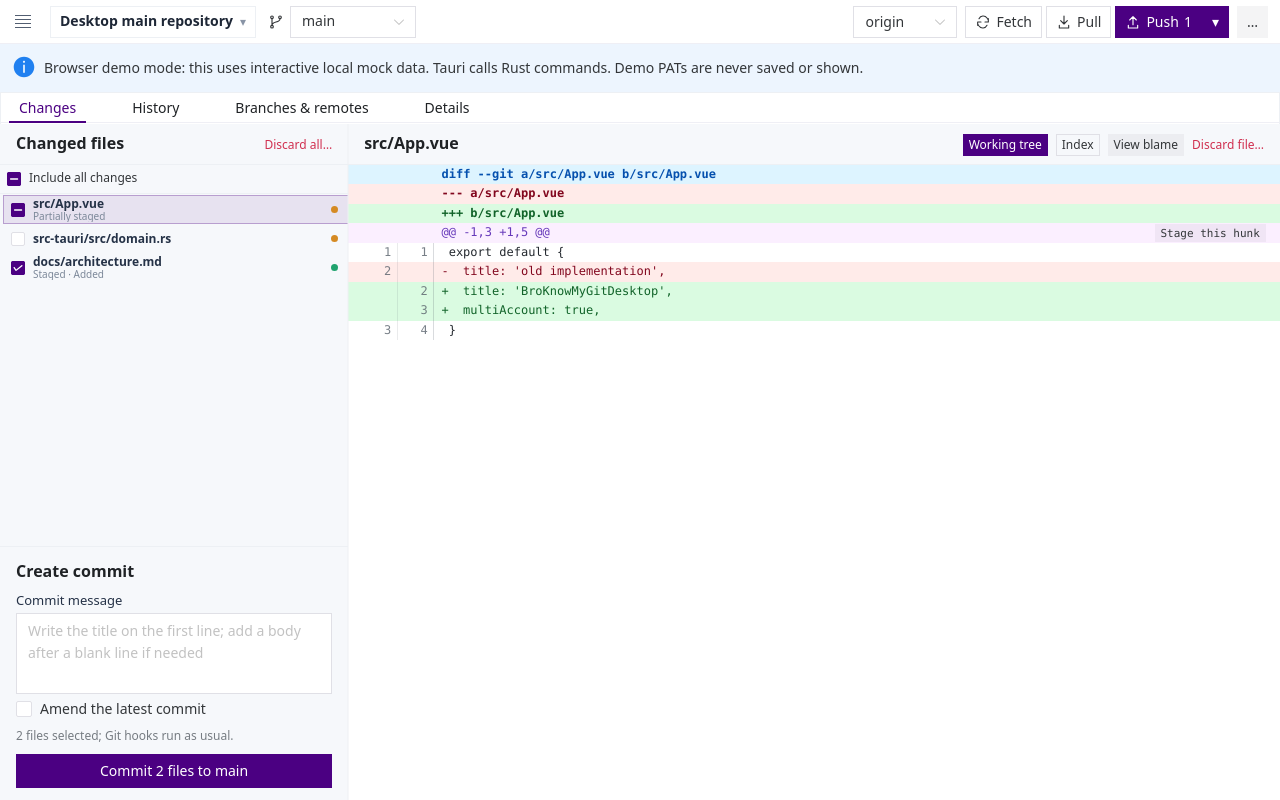
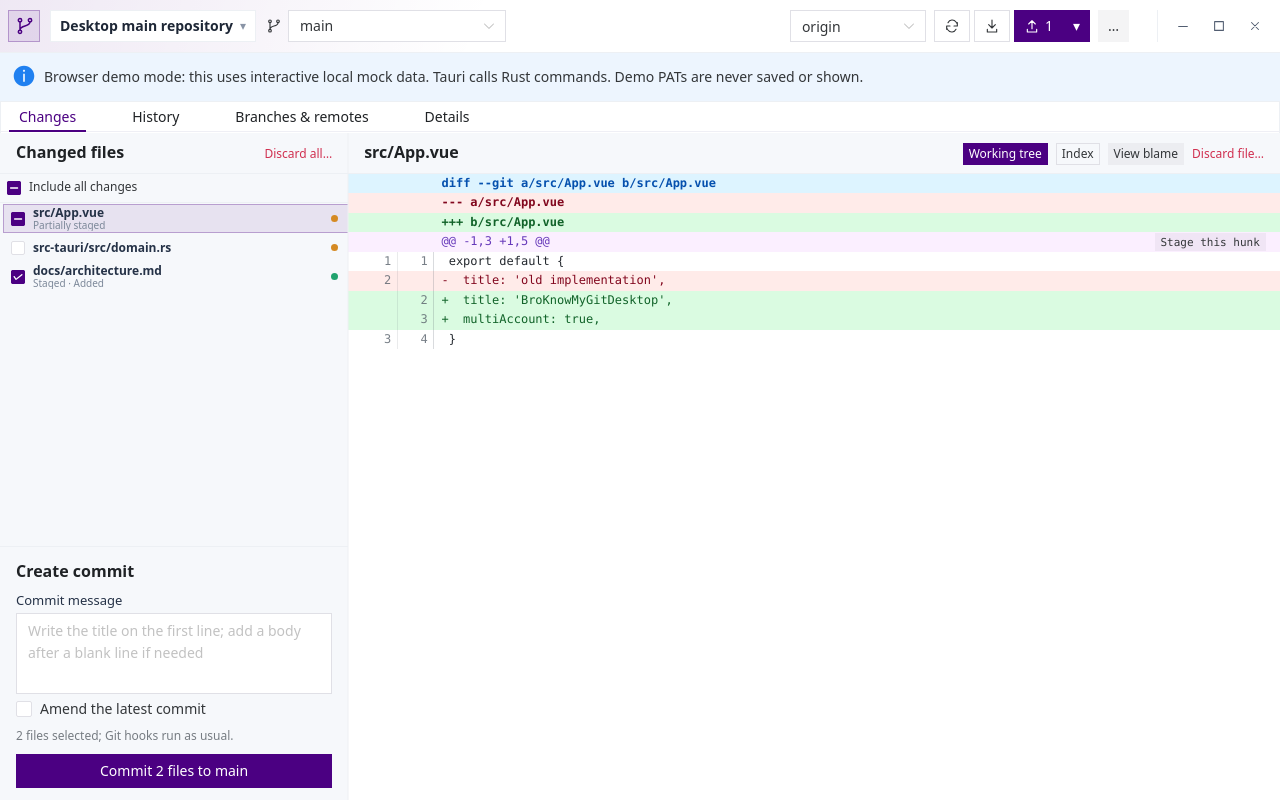
Before and after one commit to bro-know-my-org/BroKnowMyGitDesktop, a Vue app: page / in a window 1280 px wide. Built offline with nearby package versions, Linux system fonts and the light colour scheme.

Commit message:
feat: 在 Linux 启用自绘直角标题栏并加宽选择框

```diff
--- a/src/app/AppShell.css
+++ b/src/app/AppShell.css
@@ -23,3 +23,80 @@
   flex-direction: column;
   overflow: hidden;
 }
+
+.window-toolbar {
+  display: flex;
+  min-width: 0;
+  flex: 0 0 44px;
+  align-items: center;
+}
+
+.window-toolbar > .topbar {
+  min-width: 0;
+  flex: 1 1 auto;
+}
+
+.window-toolbar-custom {
+  height: 52px;
+  flex-basis: 52px;
+  padding-right: 8px;
+  border-bottom: 1px solid var(--app-divider);
+  background: linear-gradient(110deg, var(--app-row-selected), transparent 38%), var(--app-topbar);
+  user-select: none;
+}
+
+.window-toolbar-custom > .topbar {
+  height: 100%;
+  border-bottom: 0;
+  background: transparent;
+}
+
+.window-drag-space {
+  width: 24px;
+  height: 100%;
+  flex: 0 0 auto;
+}
+
+.window-toolbar-inactive {
+  background: var(--app-topbar);
+}
+
+.window-resize-handle {
+  position: fixed;
+  z-index: 2100;
+  width: 8px;
+  height: 8px;
+}
+
+.window-resize-handle[data-direction*="North"] { top: 0; }
+.window-resize-handle[data-direction*="South"] { bottom: 0; }
+.window-resize-handle[data-direction*="East"] { right: 0; }
+.window-resize-handle[data-direction*="West"] { left: 0; }
+
+.window-resize-handle[data-direction="North"],
+.window-resize-handle[data-direction="South"] {
+  right: 8px;
+  left: 8px;
+  width: auto;
+  height: 4px;
+  cursor: ns-resize;
+}
+
+.window-resize-handle[data-direction="East"],
+.window-resize-handle[data-direction="West"] {
+  top: 8px;
+  bottom: 8px;
+  width: 4px;
+  height: auto;
+  cursor: ew-resize;
+}
+
+.window-resize-handle[data-direction="NorthEast"],
+.window-resize-handle[data-direction="SouthWest"] { cursor: nesw-resize; }
+
+.window-resize-handle[data-direction="NorthWest"],
+.window-resize-handle[data-direction="SouthEast"] { cursor: nwse-resize; }
+
+@media (width <= 1280px) {
+  .window-toolbar-custom .window-drag-space { width: 16px; }
+}
--- a/src/app/AppShell.vue
+++ b/src/app/AppShell.vue
@@ -4,17 +4,28 @@ import WorkspaceDialogs from "../features/workspace/components/WorkspaceDialogs.
 import WorkspaceHeader from "../features/workspace/components/WorkspaceHeader.vue";
 import WorkspaceContent from "./WorkspaceContent.vue";
 import PathPicker from "../shared/PathPicker.vue";
+import WindowControls from "./WindowControls.vue";
+import { resizeDirections, useWindowChrome } from "./useWindowChrome";
+
+const { enabled, focused, maximized, fullscreen, minimize, toggleMaximize, close, startTitlebarGesture, startResize } = useWindowChrome();
 </script>
 
 <template>
   <n-layout class="application-shell">
     <n-layout class="application-main">
-      <WorkspaceHeader />
+      <div class="window-toolbar" :class="{ 'window-toolbar-custom': enabled, 'window-toolbar-inactive': enabled && !focused }" @mousedown="startTitlebarGesture">
+        <WorkspaceHeader :custom-titlebar="enabled" />
+        <div v-if="enabled && !fullscreen" class="window-drag-space" aria-hidden="true" />
+        <WindowControls v-if="enabled && !fullscreen" :maximized="maximized" @minimize="minimize" @maximize="toggleMaximize" @close="close" />
+      </div>
       <WorkspaceContent />
     </n-layout>
   </n-layout>
   <WorkspaceDialogs />
   <PathPicker />
+  <template v-if="enabled && !maximized && !fullscreen">
+    <div v-for="direction in resizeDirections" :key="direction" class="window-resize-handle" :data-direction="direction" aria-hidden="true" @mousedown.stop="startResize($event, direction)" />
+  </template>
 </template>
 
 <style src="./AppShell.css"></style>
--- /dev/null
+++ b/src/app/WindowControls.css
@@ -0,0 +1,49 @@
+.window-controls {
+  display: flex;
+  flex: 0 0 auto;
+  align-items: center;
+  gap: 2px;
+  padding-left: 8px;
+  border-left: 1px solid var(--app-divider);
+}
+
+.window-control {
+  display: grid;
+  width: 34px;
+  height: 32px;
+  place-items: center;
+  padding: 0;
+  border: 0;
+  border-radius: 0;
+  background: transparent;
+  color: var(--app-text-control);
+  cursor: pointer;
+}
+
+.window-control svg {
+  width: 14px;
+  height: 14px;
+  stroke: currentcolor;
+  stroke-width: 1.2;
+  stroke-linecap: round;
+  stroke-linejoin: round;
+}
+
+.window-control:hover {
+  background: var(--app-row-hover);
+  color: var(--app-text-heading);
+}
+
+.window-control-close:hover {
+  background: #c42b3b;
+  color: #fff;
+}
+
+.window-control:focus-visible {
+  outline: 2px solid var(--app-focus);
+  outline-offset: -2px;
+}
+
+.window-toolbar-inactive .window-controls {
+  opacity: 0.65;
+}
--- /dev/null
+++ b/src/app/WindowControls.vue
@@ -0,0 +1,23 @@
+<script setup lang="ts">
+import { t } from "../shared/i18n";
+
+defineProps<{ maximized: boolean }>();
+defineEmits<{ minimize: []; maximize: []; close: [] }>();
+</script>
+
+<template>
+  <div class="window-controls" data-window-interactive>
+    <button type="button" class="window-control" data-activate-on-release :aria-label="t('workspace.header.minimizeWindow')" :title="t('workspace.header.minimizeWindow')" @click="$emit('minimize')">
+      <svg viewBox="0 0 16 16" fill="none" aria-hidden="true"><path d="M3 8.5h10" /></svg>
+    </button>
+    <button type="button" class="window-control" data-activate-on-release :aria-label="t(maximized ? 'workspace.header.restoreWindow' : 'workspace.header.maximizeWindow')" :title="t(maximized ? 'workspace.header.restoreWindow' : 'workspace.header.maximizeWindow')" @click="$emit('maximize')">
+      <svg v-if="maximized" viewBox="0 0 16 16" fill="none" aria-hidden="true"><path d="M5.5 5.5v-3h8v8h-3" /><rect x="2.5" y="5.5" width="8" height="8" /></svg>
+      <svg v-else viewBox="0 0 16 16" fill="none" aria-hidden="true"><rect x="3" y="3" width="10" height="10" /></svg>
+    </button>
+    <button type="button" class="window-control window-control-close" data-activate-on-release :aria-label="t('workspace.header.closeWindow')" :title="t('workspace.header.closeWindow')" @click="$emit('close')">
+      <svg viewBox="0 0 16 16" fill="none" aria-hidden="true"><path d="m4 4 8 8m0-8-8 8" /></svg>
+    </button>
+  </div>
+</template>
+
+<style src="./WindowControls.css"></style>
--- a/src/features/workspace/components/WorkspaceHeader.css
+++ b/src/features/workspace/components/WorkspaceHeader.css
@@ -554,9 +554,9 @@
   display: flex;
   align-items: center;
   gap: 6px;
-  min-width: 120px;
-  max-width: 320px;
-  flex: 0 1 var(--branch-select-content-width, 148px);
+  min-width: 200px;
+  max-width: 420px;
+  flex: 0 1 var(--branch-select-content-width, 240px);
 }
 
 .branch-status-indicator {
@@ -632,7 +632,7 @@
 }
 
 .remote-select {
-  width: 104px;
+  width: 160px;
   flex: 0 0 auto;
 }
 
@@ -648,7 +648,7 @@
   }
 
   .remote-select {
-    width: 88px;
+    width: 136px;
   }
 }
 
@@ -679,3 +679,49 @@
   text-overflow: clip !important;
   white-space: normal !important;
 }
+
+.window-toolbar-custom .application-menu-button {
+  width: 32px;
+  height: 32px;
+  padding: 6px;
+  border: 1px solid var(--app-selected-border);
+  border-radius: 0;
+  background: var(--app-row-selected);
+  color: var(--app-accent);
+}
+
+.application-brand-mark {
+  width: 20px;
+  height: 20px;
+  stroke: currentcolor;
+  stroke-width: 1.8;
+  stroke-linecap: round;
+  stroke-linejoin: round;
+}
+
+.window-toolbar-custom .repository-switcher,
+.window-toolbar-custom .n-base-selection,
+.window-toolbar-custom .topbar-actions .n-button {
+  border-radius: 0;
+}
+
+.window-toolbar-custom .topbar-leading {
+  gap: 10px;
+}
+
+.window-toolbar-custom .repository-title-row {
+  gap: 10px;
+}
+
+
+.window-toolbar-inactive .application-menu-button {
+  opacity: 0.65;
+}
+
+@media (width <= 1280px) {
+  .window-toolbar-custom .topbar-content { gap: 10px; }
+
+  .window-toolbar-custom .topbar-action-label,
+  .window-toolbar-custom .branch-status-label { display: none; }
+  .window-toolbar-custom .remote-select { width: 136px; }
+}
--- a/src/features/workspace/components/WorkspaceHeader.vue
+++ b/src/features/workspace/components/WorkspaceHeader.vue
@@ -28,6 +28,7 @@ function renderMiddleEllipsisLabel(label: string) {
 
 export default defineComponent({
   name: "WorkspaceHeader",
+  props: { customTitlebar: Boolean },
   components: { NButton, NButtonGroup, NDropdown, NLayoutHeader, NPopover, NScrollbar, NSelect, NSpin, NText },
   setup() {
     const workspace = useWorkspaceControllerContext();
@@ -152,7 +153,7 @@ export default defineComponent({
       const branch = workspace.snapshot.value?.status.branch ?? "";
       const displayUnits = [...branch].reduce((total, character) =>
         total + (character.codePointAt(0)! > 0xff ? 2 : 1), 0);
-      const width = Math.min(320, Math.max(148, 52 + displayUnits * 7.5));
+      const width = Math.min(420, Math.max(240, 52 + displayUnits * 7.5));
       return { "--branch-select-content-width": `${width}px` };
     });
     const branchSwitcherOptions = computed(() => {
@@ -421,7 +422,8 @@ export default defineComponent({
             <div class="application-menu">
               <n-dropdown trigger="click" placement="bottom-start" :options="applicationMenuOptions" @select="selectApplicationMenuItem">
                 <button class="application-menu-button" type="button" :aria-label="t('workspace.header.openApplicationMenu')" :title="t('workspace.header.openApplicationMenu')">
-                  <span v-for="line in 4" :key="line" class="application-menu-line" />
+                  <svg v-if="customTitlebar" class="application-brand-mark" viewBox="0 0 24 24" fill="none" aria-hidden="true"><path d="M6 7v10M18 7c0 7-12 3-12 10" /><circle cx="6" cy="5" r="2" /><circle cx="6" cy="19" r="2" /><circle cx="18" cy="5" r="2" /></svg>
+                  <template v-else><span v-for="line in 4" :key="line" class="application-menu-line" /></template>
                 </button>
               </n-dropdown>
             </div>
@@ -691,7 +693,8 @@ export default defineComponent({
             <div class="application-menu">
               <n-dropdown trigger="click" placement="bottom-start" :options="applicationMenuOptions" @select="selectApplicationMenuItem">
                 <button class="application-menu-button" type="button" :aria-label="t('workspace.header.openApplicationMenu')" :title="t('workspace.header.openApplicationMenu')">
-                  <span v-for="line in 4" :key="line" class="application-menu-line" />
+                  <svg v-if="customTitlebar" class="application-brand-mark" viewBox="0 0 24 24" fill="none" aria-hidden="true"><path d="M6 7v10M18 7c0 7-12 3-12 10" /><circle cx="6" cy="5" r="2" /><circle cx="6" cy="19" r="2" /><circle cx="18" cy="5" r="2" /></svg>
+                  <template v-else><span v-for="line in 4" :key="line" class="application-menu-line" /></template>
                 </button>
               </n-dropdown>
             </div>
```
Also changed, not shown: src-tauri/capabilities/default.json (+10 -1 lines), 1 other file (tests, documents, lock files or other folders).
